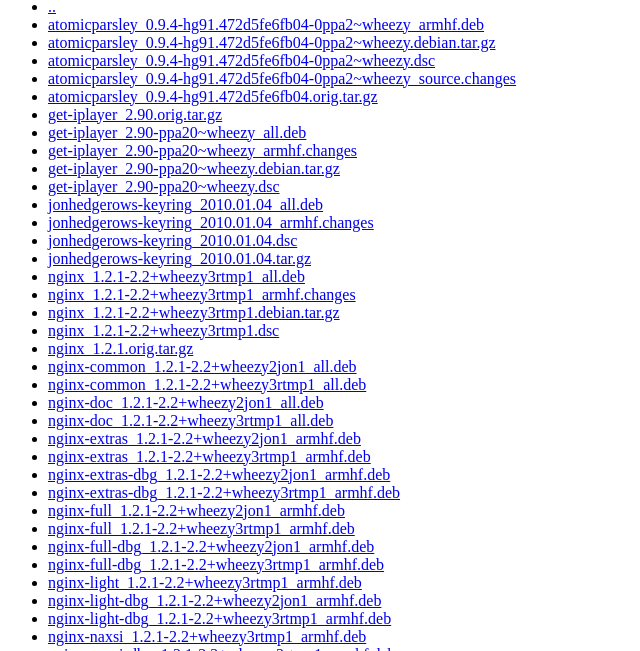
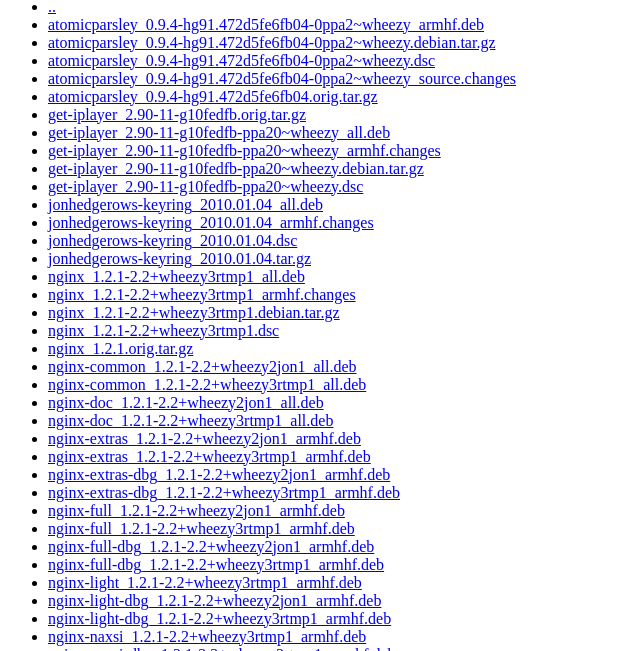
Before and after one commit to bobrippling/raspbian, a plain HTML site: page wheezy/index.html in a window 1280 px wide. Shown: the part 149-800 px from the top of the page, without its empty margins (0-640 px from the left). Drawn offline with Linux system fonts and the light colour scheme.

Commit message:
v2.90-11

```diff
--- a/wheezy/index.html
+++ b/wheezy/index.html
@@ -36,11 +36,11 @@
   <li><a href="atomicparsley_0.9.4-hg91.472d5fe6fb04-0ppa2~wheezy.dsc">atomicparsley_0.9.4-hg91.472d5fe6fb04-0ppa2~wheezy.dsc</a></li>
   <li><a href="atomicparsley_0.9.4-hg91.472d5fe6fb04-0ppa2~wheezy_source.changes">atomicparsley_0.9.4-hg91.472d5fe6fb04-0ppa2~wheezy_source.changes</a></li>
   <li><a href="atomicparsley_0.9.4-hg91.472d5fe6fb04.orig.tar.gz">atomicparsley_0.9.4-hg91.472d5fe6fb04.orig.tar.gz</a></li>
-  <li><a href="get-iplayer_2.90.orig.tar.gz">get-iplayer_2.90.orig.tar.gz</a></li>
-  <li><a href="get-iplayer_2.90-ppa20~wheezy_all.deb">get-iplayer_2.90-ppa20~wheezy_all.deb</a></li>
-  <li><a href="get-iplayer_2.90-ppa20~wheezy_armhf.changes">get-iplayer_2.90-ppa20~wheezy_armhf.changes</a></li>
-  <li><a href="get-iplayer_2.90-ppa20~wheezy.debian.tar.gz">get-iplayer_2.90-ppa20~wheezy.debian.tar.gz</a></li>
-  <li><a href="get-iplayer_2.90-ppa20~wheezy.dsc">get-iplayer_2.90-ppa20~wheezy.dsc</a></li>
+  <li><a href="get-iplayer_2.90-11-g10fedfb.orig.tar.gz">get-iplayer_2.90-11-g10fedfb.orig.tar.gz</a></li>
+  <li><a href="get-iplayer_2.90-11-g10fedfb-ppa20~wheezy_all.deb">get-iplayer_2.90-11-g10fedfb-ppa20~wheezy_all.deb</a></li>
+  <li><a href="get-iplayer_2.90-11-g10fedfb-ppa20~wheezy_armhf.changes">get-iplayer_2.90-11-g10fedfb-ppa20~wheezy_armhf.changes</a></li>
+  <li><a href="get-iplayer_2.90-11-g10fedfb-ppa20~wheezy.debian.tar.gz">get-iplayer_2.90-11-g10fedfb-ppa20~wheezy.debian.tar.gz</a></li>
+  <li><a href="get-iplayer_2.90-11-g10fedfb-ppa20~wheezy.dsc">get-iplayer_2.90-11-g10fedfb-ppa20~wheezy.dsc</a></li>
   <li><a href="jonhedgerows-keyring_2010.01.04_all.deb">jonhedgerows-keyring_2010.01.04_all.deb</a></li>
   <li><a href="jonhedgerows-keyring_2010.01.04_armhf.changes">jonhedgerows-keyring_2010.01.04_armhf.changes</a></li>
   <li><a href="jonhedgerows-keyring_2010.01.04.dsc">jonhedgerows-keyring_2010.01.04.dsc</a></li>
```
Also changed, not shown: 19 other files.
